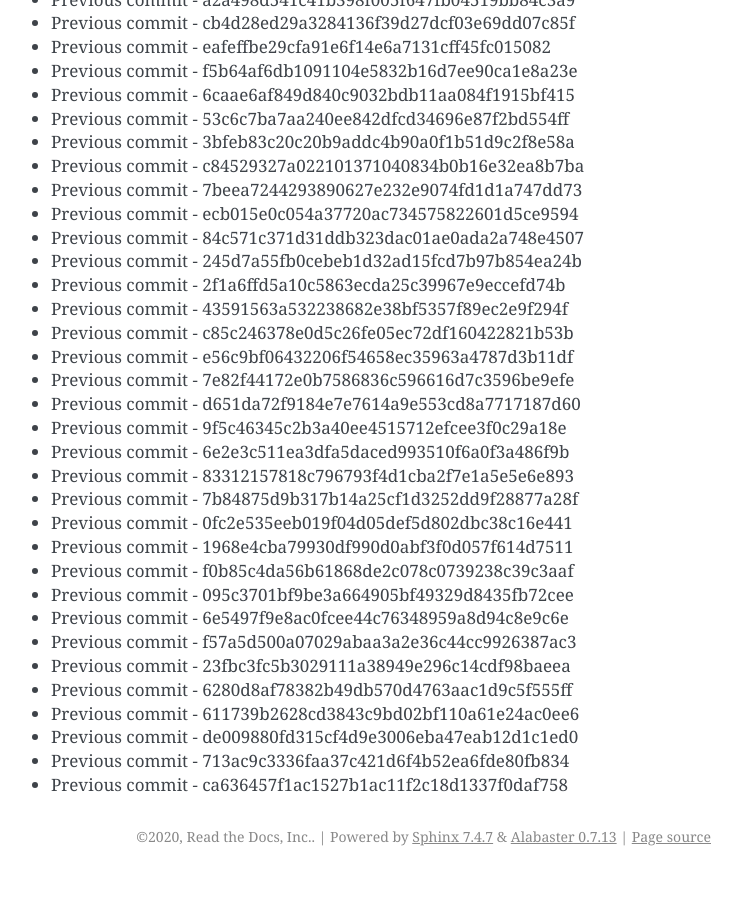
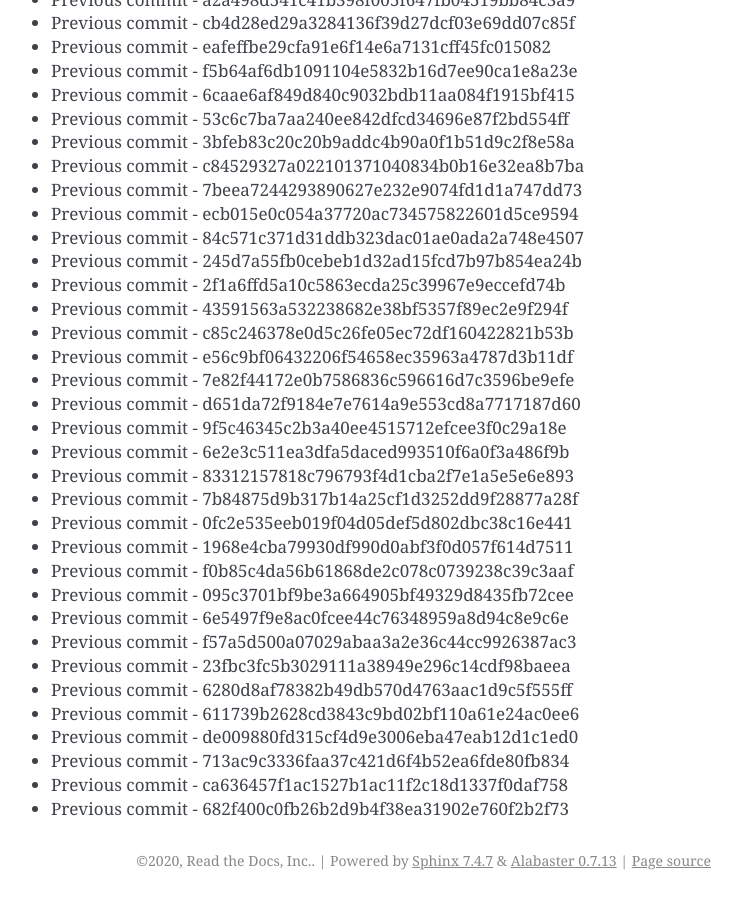
Before and after one commit to readthedocs/rtd-git-stresstest, a Sphinx documentation site: the page built from docs/updates.rst, in a window 1280 px wide and 900 px high, scrolled down 74331 px. Shown: the whole window, without its empty margins (399-1141 px from the left). Built offline with Sphinx 7.4.7, drawn with Linux system fonts in a browser that asks for light colours; before the commit the page ends 75207 px from its top, so only the background shows below that.

Commit message:
Generating commit from previous: 682f400c0fb26b2d9b4f38ea31902e760f2b2f73

```diff
--- a/docs/updates.rst
+++ b/docs/updates.rst
@@ -3155,3 +3155,4 @@ It can be tested for any performance characteristics.
 * Previous commit - de009880fd315cf4d9e3006eba47eab12d1c1ed0
 * Previous commit - 713ac9c3336faa37c421d6f4b52ea6fde80fb834
 * Previous commit - ca636457f1ac1527b1ac11f2c18d1337f0daf758
+* Previous commit - 682f400c0fb26b2d9b4f38ea31902e760f2b2f73
```
